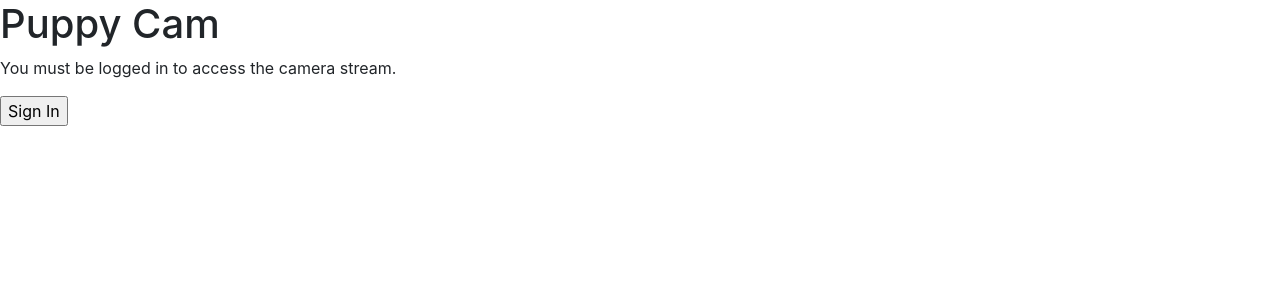
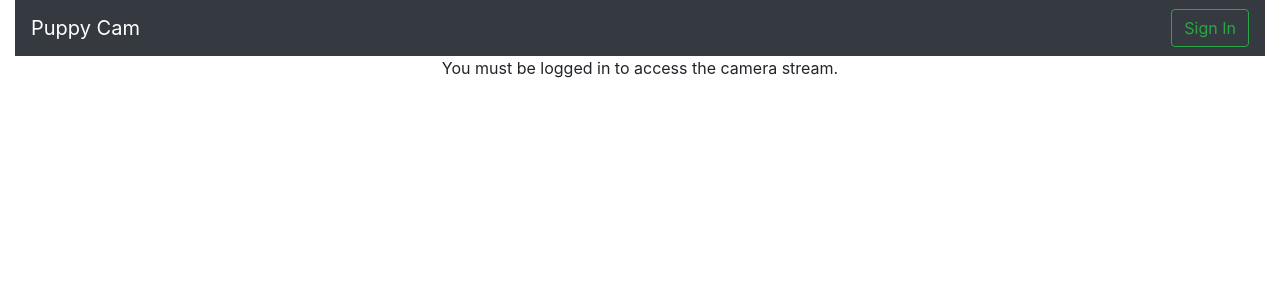
Before and after one commit to misalcedo/picam, a Python web app: template templates/sign_in.html.jinja2 in a window 1280 px wide. Shown: the top 300 px of the page. Run offline with Jinja, Linux system fonts and the light colour scheme; the template is opened without the code that fills it, so the values that code supplies are empty; some libraries are stand-ins or nearby versions.

Commit message:
Add nav to layout.

```diff
--- a/main.py
+++ b/main.py
@@ -106,10 +106,10 @@ def add_signals(app, web_cam):
 
 def add_routes(app, arguments):
     app.add_routes([
+        web.view('/', HomeView, name="home"),
         web.view('/sign_in', SignInView, name='sign_in'),
         web.view('/sign_out', SignOutView, name='sign_out'),
         web.view('/oauth', AuthView, name='auth'),
-        web.view('/', HomeView),
         web.view('/camera', CameraView, name='camera')
     ])
     app.router.add_static('/clips', path=arguments['camera']['clips'], name='clips', show_index=True)
--- a/templates/layout.html.jinja2
+++ b/templates/layout.html.jinja2
@@ -9,12 +9,31 @@
         <meta name="viewport" content="width=device-width, initial-scale=1, shrink-to-fit=no">
 
         <link rel="stylesheet" href="https://stackpath.bootstrapcdn.com/bootstrap/4.2.1/css/bootstrap.min.css" integrity="sha384-GJzZqFGwb1QTTN6wy59ffF1BuGJpLSa9DkKMp0DgiMDm4iYMj70gZWKYbI706tWS" crossorigin="anonymous">
+        <script src="https://stackpath.bootstrapcdn.com/bootstrap/4.2.1/js/bootstrap.min.js" integrity="sha384-B0UglyR+jN6CkvvICOB2joaf5I4l3gm9GU6Hc1og6Ls7i6U/mkkaduKaBhlAXv9k" crossorigin="anonymous"></script>
 
         {% block head %}
         {% endblock %}
     </head>
     <body>
-        {% block content %}
-        {% endblock %}
+        <div class="container-fluid">
+            <nav class="navbar navbar-expand-lg navbar-dark bg-dark">
+                <a class="navbar-brand" href="/">Puppy Cam</a>
+                <button class="navbar-toggler collapsed" type="button" data-toggle="collapse" data-target="#navigation">
+                    <span class="navbar-toggler-icon"></span>
+                </button>
+                <div class="navbar-collapse collapse" id="navigation">
+                    <ul class="navbar-nav mr-auto">
+                        {% block navigation %}
+                        {% endblock %}
+                    </ul>
+                    {% block session %}
+                    {% endblock %}
+                </div>
+            </nav>
+        </div>
+        <div class="container-fluid">
+            {% block content %}
+            {% endblock %}
+        </div>
     </body>
 </html>
--- a/templates/sign_in.html.jinja2
+++ b/templates/sign_in.html.jinja2
@@ -1,11 +1,11 @@
 {% extends "layout.html.jinja2" %}
+{% block session %}
+    <form class="form-inline" method="POST">
+        <button class="btn btn-outline-success mr-sm-0" type="submit">Sign In</button>
+    </form>
+{% endblock %}
 {% block content %}
-        <h1>Puppy Cam</h1>
-        <p>
-            You must be logged in to access the camera stream.
-        </p>
-
-        <form method="POST">
-            <input type="submit" value="Sign In">
-        </form>
+    <p class="text-center">
+        You must be logged in to access the camera stream.
+    </p>
 {% endblock %}
--- a/views/home.py
+++ b/views/home.py
@@ -15,5 +15,6 @@ class HomeView(BaseView):
         await check_permission(self.request, HOME, self.request.app)
 
         return {
+            'home': self.request.app.router['home'].url_for(),
             'sign_out': self.request.app.router['sign_out'].url_for(),
             'clips': self.request.app.router['clips'].url_for(filename='/')}
```
Also changed, not shown: templates/index.html.jinja2 (+14 -8 lines).
